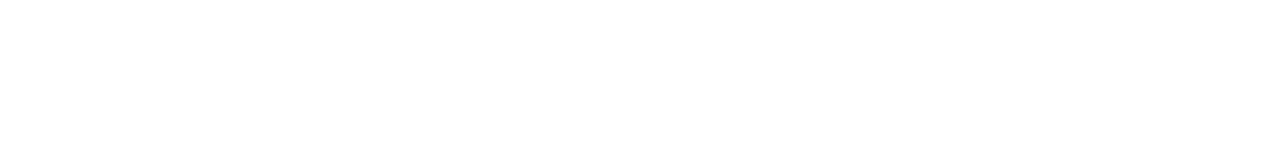
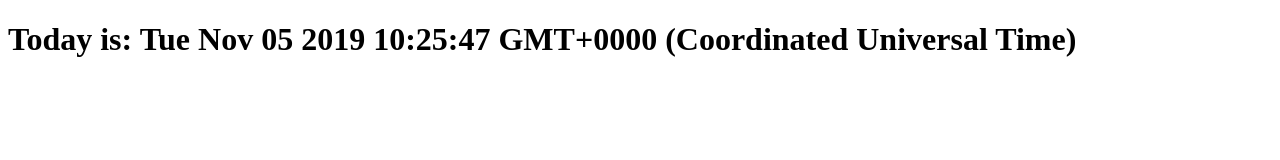
Before and after one commit to wexr/Javascript-Essentials, a plain HTML site: page 02-03/index.html in a window 1280 px wide. Drawn offline with Linux system fonts and the light colour scheme.

Commit message:
02-03: Exercise

```diff
--- a/02-03/index.html
+++ b/02-03/index.html
@@ -13,5 +13,12 @@
 
 </body>
 
+<script>
+    var date = new Date()
+    document.body.innerHTML = "<h1> Today is: " + date + "</h1>";
+
+    </script>
+
+
 
 </html>
```
